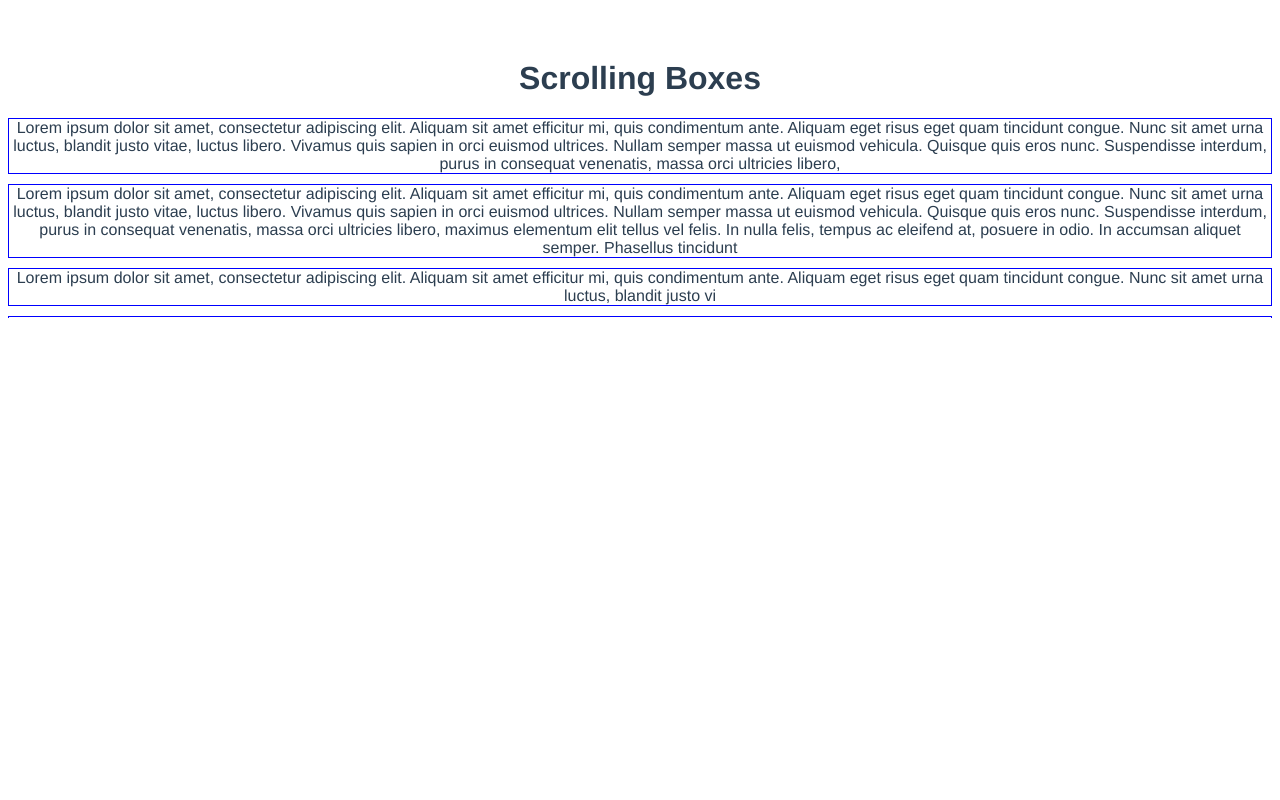
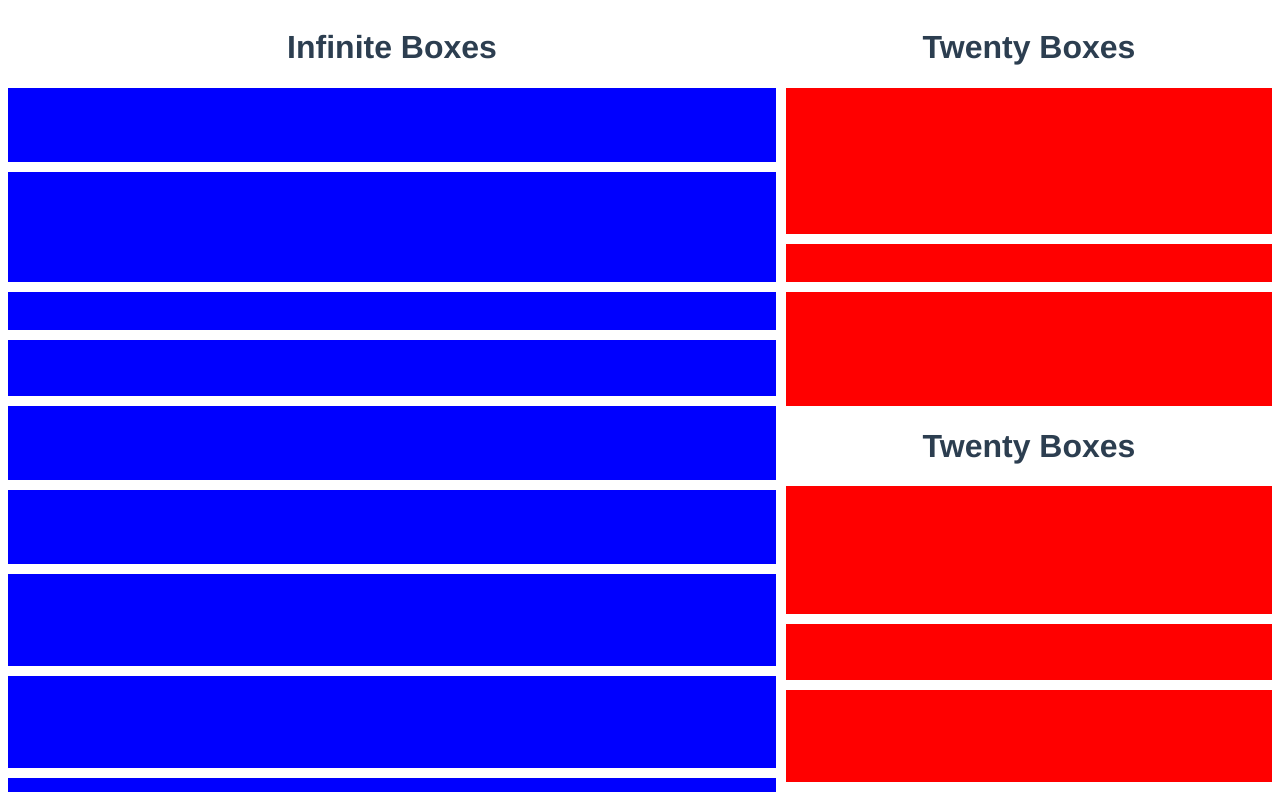
Before and after one commit to joncamerer/scrolling-boxes, a Vue app: page / in a window 1280 px wide. Built offline with nearby package versions, Linux system fonts and the light colour scheme.

Commit message:
made fixed-sized components, switched layout to use flexbox

```diff
--- a/src/App.vue
+++ b/src/App.vue
@@ -1,25 +1,59 @@
 <template>
-  <div>
-    <summary-list />
+  <div id="app-list-flex">
+    <div id="main-scroll-flex">
+      <infinite-list />
+    </div>
+    <div id="sidebar-flex">
+      <fixed-list />
+      <fixed-list />
+    </div>
   </div>
 </template>
 
 <script>
-import SummaryList from "@/components/summaryList";
+import FixedList from "@/components/fixedList";
+import InfiniteList from "@/components/infiniteList.vue";
 
 export default {
   name: "App",
-  components: { SummaryList },
+  components: { FixedList, InfiniteList },
 };
 </script>
 
 <style>
+html {
+  display: flex;
+  height: 100vh;
+  overflow: hidden;
+}
+
+body {
+  display: flex;
+}
+
 #app {
   font-family: Avenir, Helvetica, Arial, sans-serif;
   -webkit-font-smoothing: antialiased;
   -moz-osx-font-smoothing: grayscale;
   text-align: center;
   color: #2c3e50;
-  margin-top: 60px;
+
+  display: flex;
+}
+
+#app-list-flex {
+  display: flex;
+  flex-direction: row;
+}
+
+#main-scroll-flex {
+  display: flex;
+  margin-right: 10px;
+}
+
+#sidebar-flex {
+  display: flex;
+  flex-direction: column;
+  align-items: stretch;
 }
 </style>
--- /dev/null
+++ b/src/components/fixedList.vue
@@ -0,0 +1,67 @@
+<template>
+  <div id="fixed-list">
+    <h1>Twenty Boxes</h1>
+    <div id="fixed-container">
+      <summary-box
+        v-for="box in boxes"
+        :key="box.id"
+        v-bind:box="box"
+        class="fixed-box"
+      />
+    </div>
+  </div>
+</template>
+
+<script>
+import summaryBox from "@/components/summaryBox";
+
+export default {
+  components: { summaryBox },
+  data() {
+    return {
+      boxes: [],
+    };
+  },
+  created() {
+    this.makeTen();
+    this.makeTen();
+  },
+  methods: {
+    makeTen() {
+      const lorem =
+        "Lorem ipsum dolor sit amet, consectetur adipiscing elit. Aliquam sit amet efficitur mi, quis condimentum ante. Aliquam eget risus eget quam tincidunt congue. Nunc sit amet urna luctus, blandit justo vitae, luctus libero. Vivamus quis sapien in orci euismod ultrices. Nullam semper massa ut euismod vehicula. Quisque quis eros nunc. Suspendisse interdum, purus in consequat venenatis, massa orci ultricies libero, maximus elementum elit tellus vel felis. In nulla felis, tempus ac eleifend at, posuere in odio. In accumsan aliquet semper. Phasellus tincidunt massa sed lacus sollicitudin, a congue ex sollicitudin.";
+      let times = 0;
+
+      do {
+        var box = {};
+
+        box.id = this.boxes.length + 1;
+        box.text = lorem.substr(0, Math.random() * (613 - 56) + 56);
+
+        this.boxes.push(box);
+        times += 1;
+      } while (times < 10);
+    },
+  },
+};
+</script>
+
+<style>
+#fixed-list {
+  display: flex;
+  flex-direction: column;
+  overflow: hidden;
+}
+
+#fixed-container {
+  overflow: scroll;
+}
+
+.fixed-box {
+  border: 1px solid red;
+  color: red;
+  background-color: red;
+
+  margin-bottom: 10px;
+}
+</style>
--- a/src/components/summaryList.vue
+++ b/src/components/infiniteList.vue
@@ -1,12 +1,12 @@
 <template>
-  <div>
-    <h1>Scrolling Boxes</h1>
-    <div id="summary-container">
+  <div id="infinite-list">
+    <h1>Infinite Boxes</h1>
+    <div id="infinite-container">
       <summary-box
         v-for="box in boxes"
         :key="box.id"
         v-bind:box="box"
-        class="box"
+        class="infinite-box"
       />
     </div>
   </div>
@@ -26,7 +26,7 @@ export default {
     this.makeTen();
   },
   mounted() {
-    const list = document.getElementById("summary-container");
+    const list = document.getElementById("infinite-container");
 
     list.addEventListener("scroll", () => {
       if (list.scrollTop + list.clientHeight >= list.scrollHeight) {
@@ -55,14 +55,22 @@ export default {
 </script>
 
 <style>
-#summary-container {
-  max-height: 200px;
+#infinite-list {
+  width: 60vw;
 
+  display: flex;
+  flex-direction: column;
+}
+
+#infinite-container {
   overflow: scroll;
 }
 
-.box {
+.infinite-box {
   border: 1px solid blue;
+  color: blue;
+  background-color: blue;
+
   margin-bottom: 10px;
 }
 </style>
```
Also changed, not shown: 1 other file (tests, documents, lock files or other folders).
